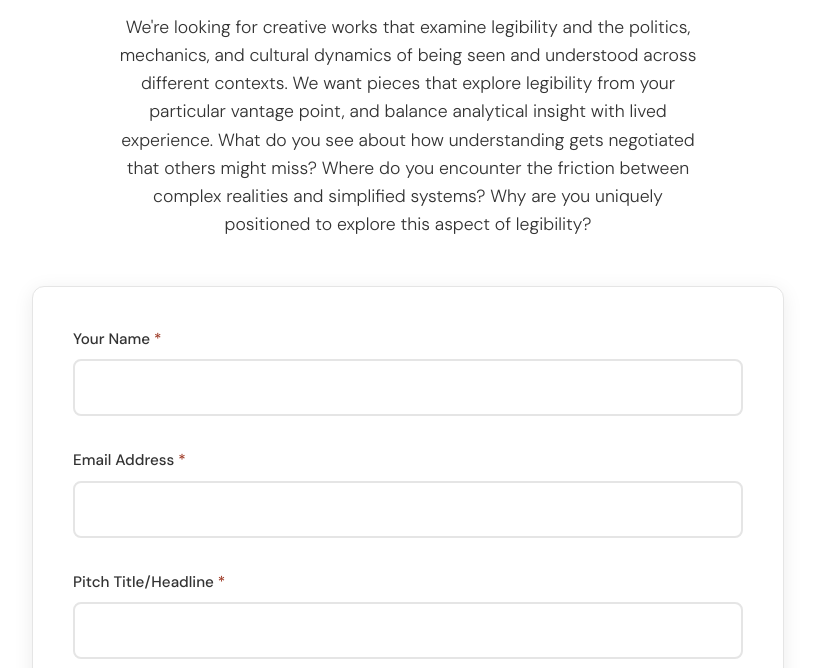
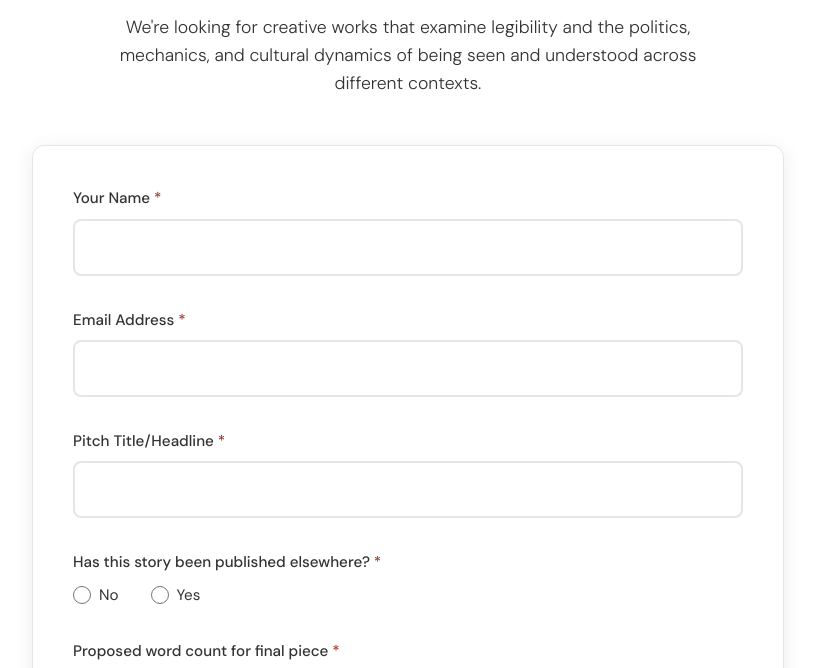
Before and after one commit to specialcurry/Patina, a plain HTML site: page index.html in a window 1280 px wide. Shown: the part 115-783 px from the top of the page, without its empty margins (232-1047 px from the left). Drawn offline with Linux system fonts and the light colour scheme; a web font is replaced by a local one.

Commit message:
Update index.html

```diff
--- a/index.html
+++ b/index.html
@@ -3,7 +3,7 @@
 <head>
     <meta charset="UTF-8">
     <meta name="viewport" content="width=device-width, initial-scale=1.0">
-    <title>Patina Magazine - Pitch Submission</title>
+    <title>Pitch to Patina Magazine</title>
     <link rel="preconnect" href="https://fonts.googleapis.com">
     <link rel="preconnect" href="https://fonts.gstatic.com" crossorigin>
     <link href="https://fonts.googleapis.com/css2?family=Source+Serif+Pro:ital,wght@0,400;0,600;1,400&family=DM+Sans:ital,wght@0,300;0,400;0,500;0,600;1,400&display=swap" rel="stylesheet">
@@ -20,7 +20,7 @@
             --dark-gray: #333333;
             --border-gray: #E5E5E5;
             --error-red: #DC3545;
-            --success-green: #28A745;
+            --success-green: #71A080;
         }
 
         /* Reset and Base Styles */
@@ -332,7 +332,7 @@
     <div class="patina-form-container">
         <div class="form-header">
             <h1 class="form-title">Submit Your Pitch</h1>
-            <p class="form-subtitle">We're looking for creative works that examine legibility and the politics, mechanics, and cultural dynamics of being seen and understood across different contexts. We want pieces that explore legibility from your particular vantage point, and balance analytical insight with lived experience. What do you see about how understanding gets negotiated that others might miss? Where do you encounter the friction between complex realities and simplified systems? Why are you uniquely positioned to explore this aspect of legibility?</p>
+            <p class="form-subtitle">We're looking for creative works that examine legibility and the politics, mechanics, and cultural dynamics of being seen and understood across different contexts.</p>
         </div>
 
         <div class="success-message" id="successMessage">
```
